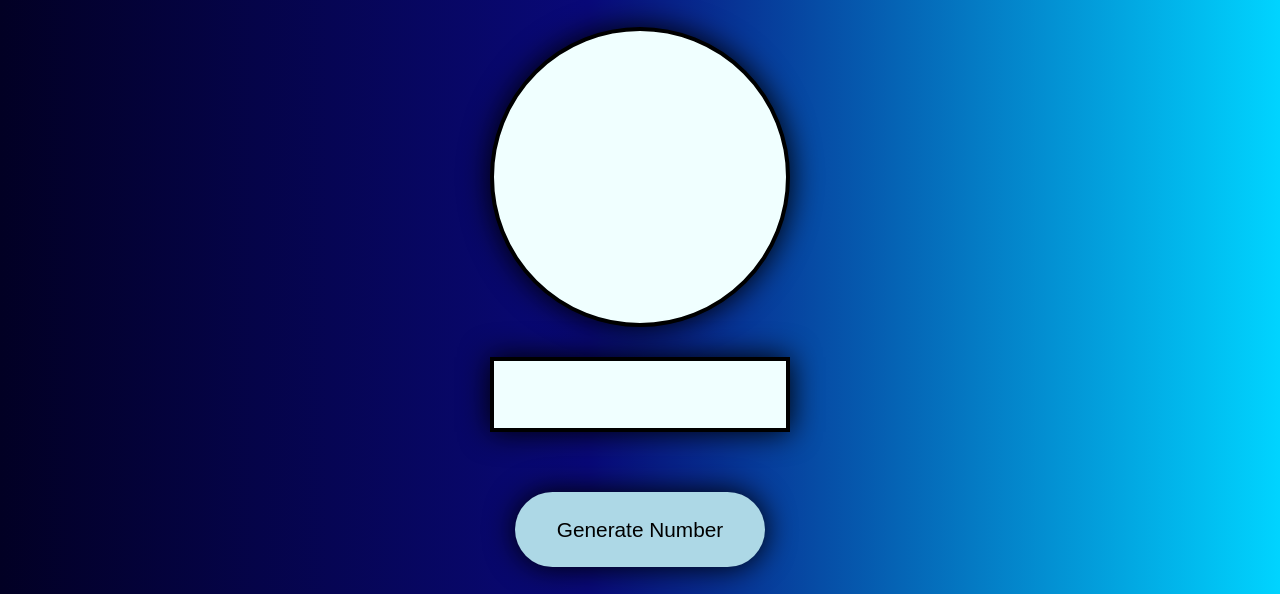
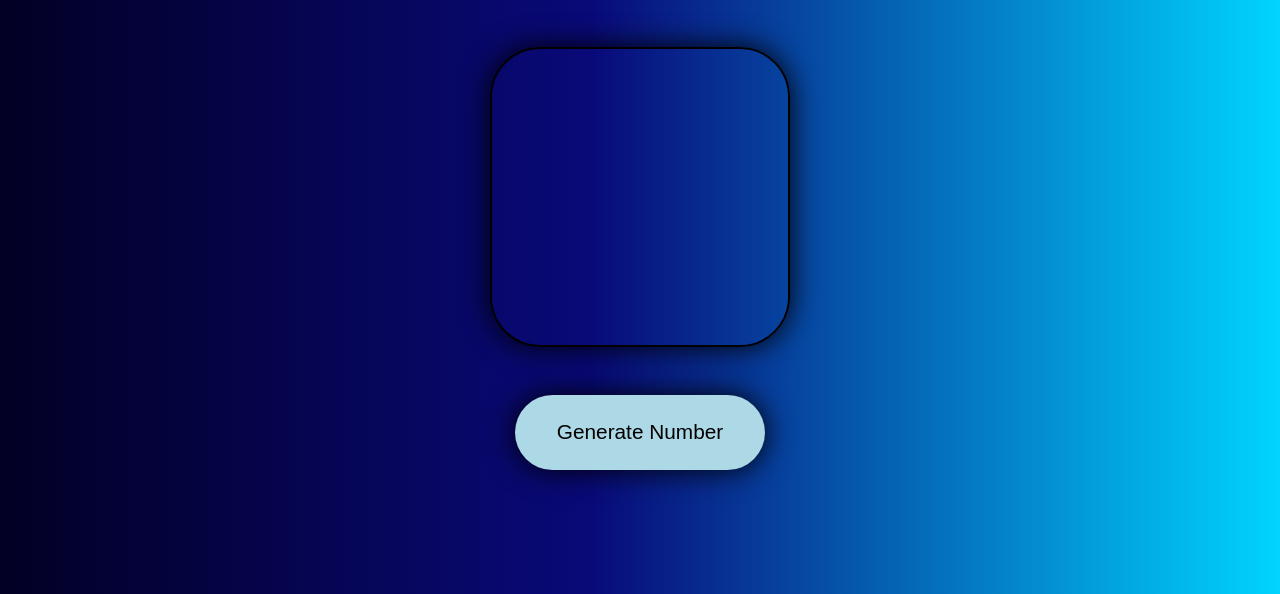
Before and after one commit to Nuggxt/Higher-or-Lower-game, a plain HTML site: page index.html in a window 1280 px wide. Shown: the part 206-800 px from the top of the page. Drawn offline with Linux system fonts and the light colour scheme; a web font is replaced by a local one.

Commit message:
Another UI update and added box to display number when ran.

```diff
--- a/index.html
+++ b/index.html
@@ -19,8 +19,7 @@
       <h1 class="title">Higher or lower than 50?</h1>
       <h2 class="title2">How to play: </h2>
       <p class="inst">Just hit the generate number button. If its higher then 50 you win! But if its lower you lose.</p>
-          <div class="num-output"></div>
-          <div class="w-o-l"></div>
+      <div class="display"></div>
           <div class="button">
         <button>Generate Number</button>
         </div>
--- a/style.css
+++ b/style.css
@@ -37,22 +37,17 @@ body {
   align-items: center;
   flex-direction: column;
 }
-.num-output {
+.display {
   width: 300px;
   height: 300px;
-  border: 4px solid black;
-  border-radius: 50%;
-  background-color: azure;
-  filter: drop-shadow(0 0 15px black);
-  margin-top: 30px;
-}
-.w-o-l {
-  width: 300px;
-  height: 75px;
-  border: 4px solid black;
-  background-color: azure;
-  filter: drop-shadow(0 0 15px black);
-  margin-top: 30px;
+  margin-top: 50px;
+  border: 2px solid black;
+  border-radius: 50px;
+  display: flex;
+  align-items: center;
+  justify-content: center;
+  box-shadow: 0 0 30px black;
+  background-color: transparent;
 }
 .button {
   padding: 15px;
@@ -60,6 +55,7 @@ body {
   justify-content: center;
   align-items: center;
   margin-top: 45px;
+  height: 10vh;
 }
 button {
   background-color: lightblue;
```
Also changed, not shown: index.js (+12 -0 lines).
